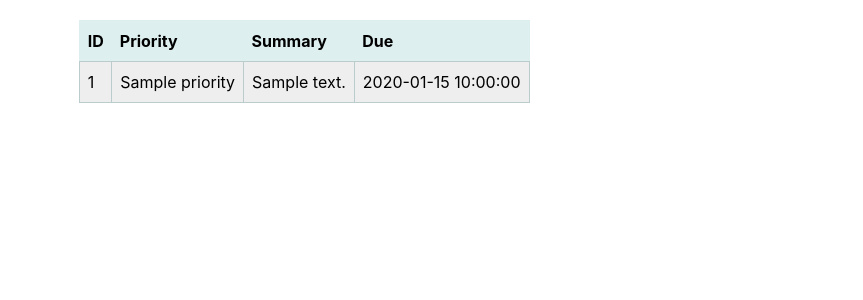
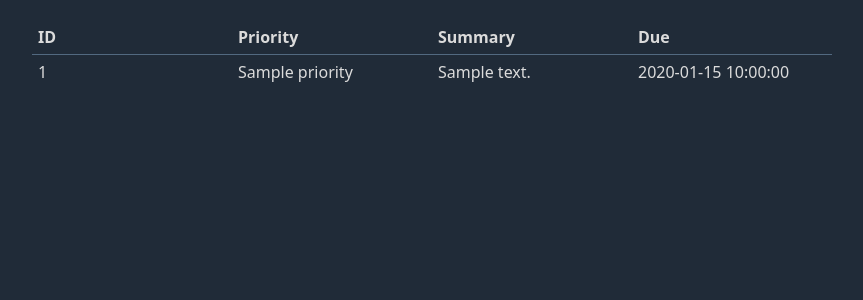
Before and after one commit to hfuller/tasks, a Flask app: page / in a window 1280 px wide. Shown: the top 300 px of the page, without its empty margins (208-1071 px from the left). Run offline with Flask 2, Linux system fonts and the light colour scheme; a database or web service that is not in the repository returns one stand-in record (values such as "Sample title"); some libraries are stand-ins or nearby versions.

Commit message:
Replace my custom styles with water.css

```diff
--- a/templates/list.j2
+++ b/templates/list.j2
@@ -2,33 +2,7 @@
 <html>
 <head>
 	<title>Tasks</title>
-	<style>
-		body {
-			/* next three lines courtesy of https://jrl.ninja/etc/1/ */
-			max-width: 70ch;
-			padding: 2ch;
-			margin: auto;
-
-			line-height: 1.4;
-			font:100%/1.5 -apple-system, BlinkMacSystemFont, 'Segoe UI', Roboto, Tahoma, 'Helvetica Neue', Helvetica, Arial, sans-serif;
-		}
-		table {
-			border: solid 1px #DDEEEE;
-			border-collapse: collapse;
-			border-spacing: 0;
-		}
-		th {
-			background-color: #DDEFEF;
-			text-align:left;
-		}
-		td {
-			background-color:#eee;
-			border: solid 1px #bcc;
-		}
-		table * {
-			padding:8px;
-		}
-	</style>
+	<link rel='stylesheet' href='https://cdn.jsdelivr.net/gh/kognise/water.css@latest/dist/dark.css'>
 </head>
 <body>
 	<table>
```
